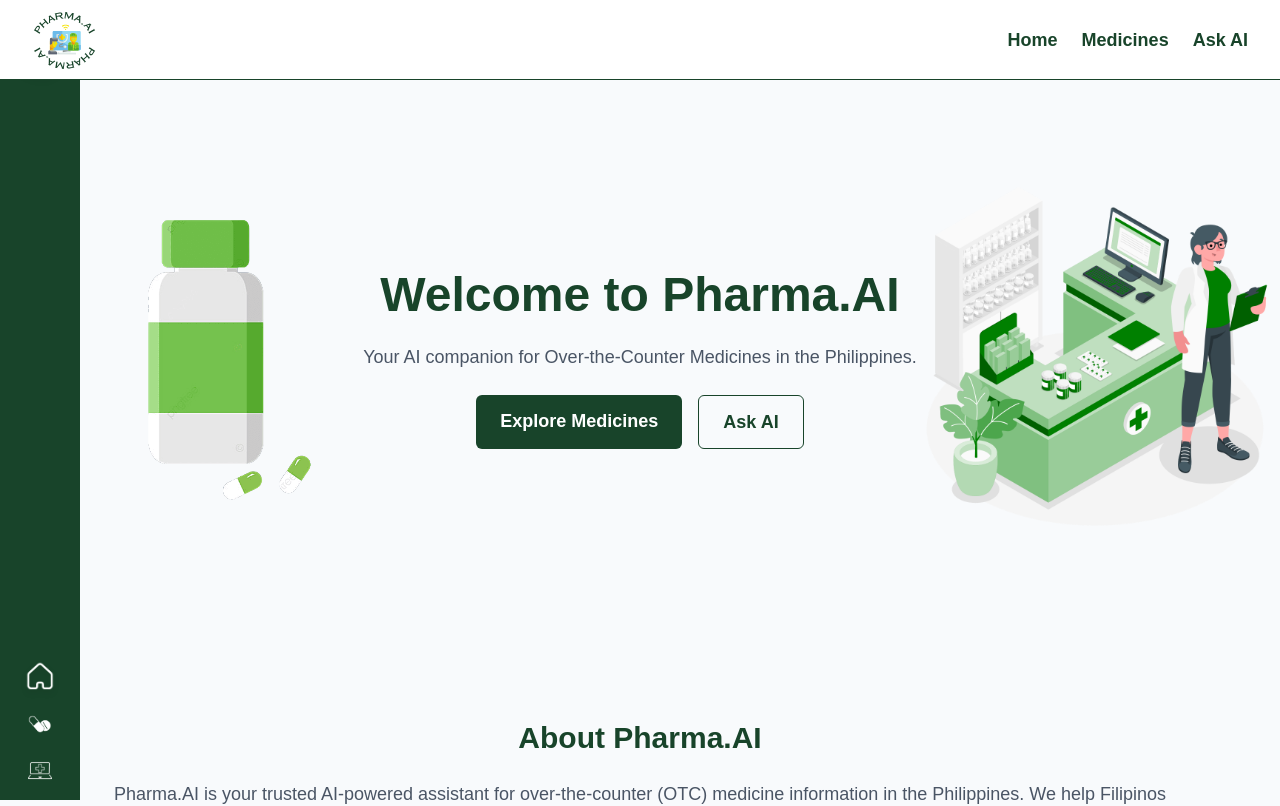
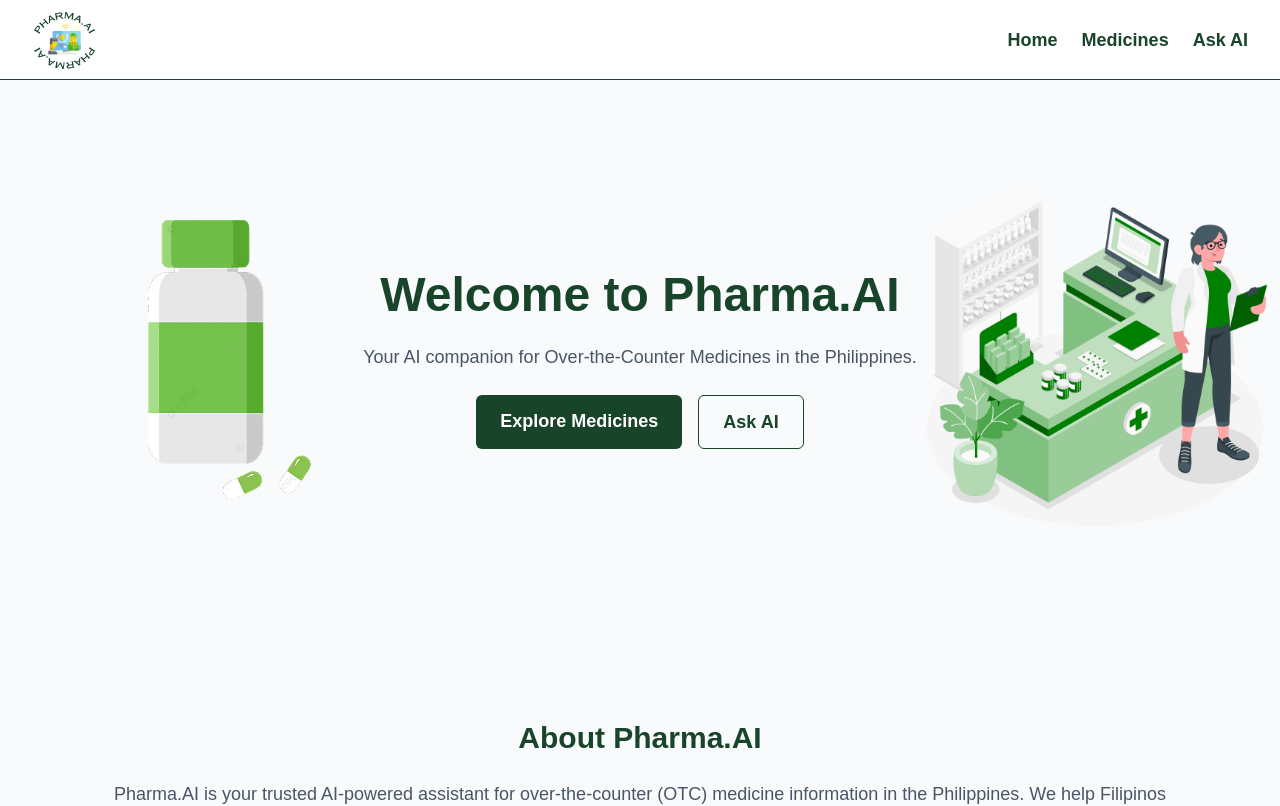
Before and after one commit to EntomaBlazcko/pharma-ai, a Next.js app: page / in a window 1280 px wide. Shown: the top 806 px of the page. Built offline with nearby package versions, Linux system fonts and the light colour scheme.

Commit message:
remove side bar because of the past issue

```diff
--- a/app/page.js
+++ b/app/page.js
@@ -30,11 +30,6 @@
       {/* Call to Action Section */}
       <CTASection />
 
-      {/* Sidebar (Only visible on large screens) */}
-      <div className="hidden lg:block fixed top-20 left-0 h-[calc(100vh-5rem)] overflow-y-auto z-10 mt-20">
-        <Sidebar />
-      </div>
-
       {/* Centered About Us Section */}
       <section className="py-16 px-4">
         <div className="max-w-3xl mx-auto text-center">
```
